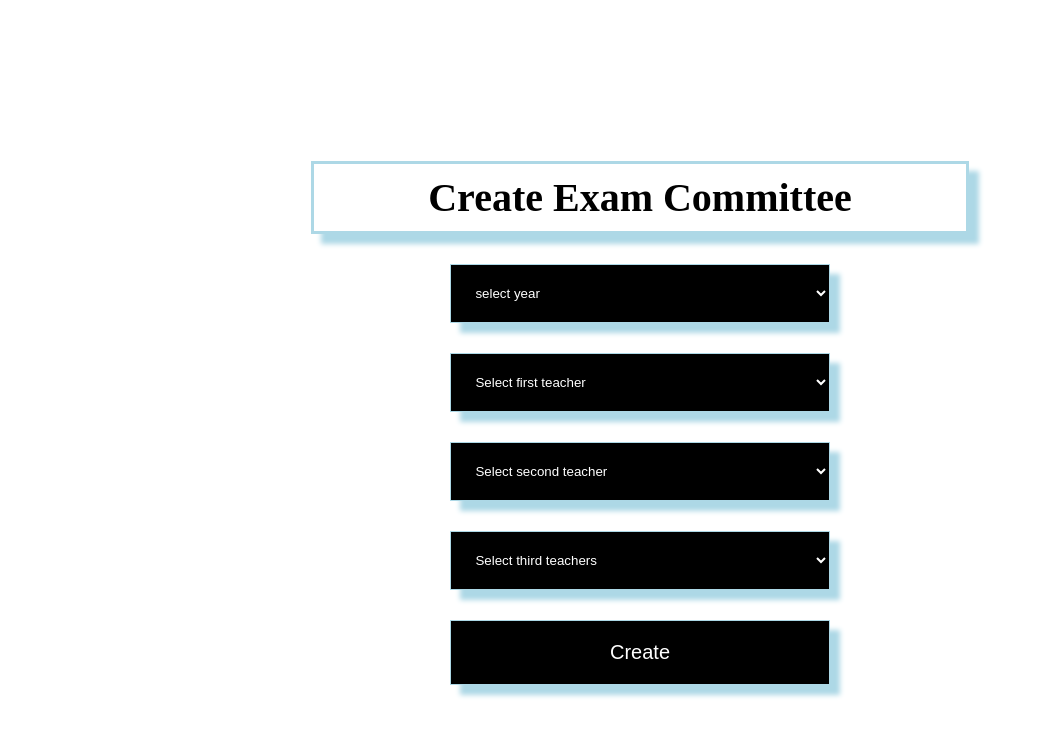
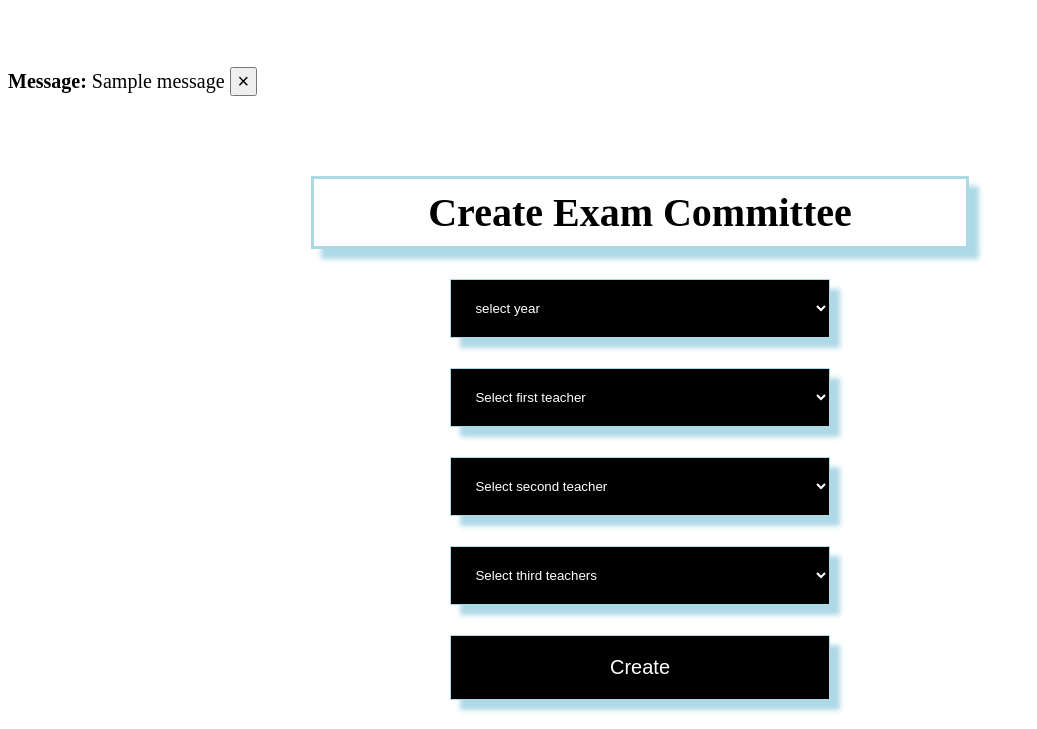
Before and after one commit to Tazim381/invisilatorManagementSystem-Django-, a Django app: page /createexamcommittee in a window 1280 px wide. Shown: the top 729 px of the page, without its empty margins (0-1037 px from the left). Run offline with Django 4.2, Linux system fonts and the light colour scheme; data comes from the database, SQL or seed files in the repository; both versions use the stored data as it was after the commit; one stand-in notice (Sample message) is shown; parts of the project's set-up code (start-up, migrations or seed data) failed here and were passed over.

Commit message:
exam committee and course verification added

```diff
--- a/examcommitte/views.py
+++ b/examcommitte/views.py
@@ -52,7 +52,7 @@ def signup(request):
         user.lastName = lname
         user.email = email
         user.password =pass1
-        user.isCommittee ="False"
+        user.isCommittee = 0
         user.isHeadOfCommittee ="False"
         user.save()
 
@@ -111,6 +111,12 @@ def createExamCommittee(request):
         teacher1 = teacher.objects.get(email=request.POST['tea1'])
         teacher2 = teacher.objects.get(email=request.POST['tea2'])
         teacher3 = teacher.objects.get(email=request.POST['tea3'])
+        if(int(teacher1.isCommittee) | int(teacher2.isCommittee) | int(teacher3.isCommittee)):
+            messages.error(request, "Teacher is already in another committee. Please try another teacher")
+            return redirect('createexamcommittee')
+        if(teacher.objects.filter(isCommittee = year).exists()):
+            messages.error(request, "Exam Committee is already created . Please create another exam committee")
+            return redirect('createexamcommittee')
         teacher1.isCommittee=year
         teacher1.isHeadOfCommittee="True"
         teacher2.isCommittee=year
@@ -118,7 +124,6 @@ def createExamCommittee(request):
         teacher1.save()
         teacher2.save()
         teacher3.save()
-
         ob=Group.objects.get(name=committee)
         ob.user_set.add(user1)
         ob.user_set.add(user2)
--- a/templates/authentication/createExamCommittee.html
+++ b/templates/authentication/createExamCommittee.html
@@ -52,6 +52,22 @@
     <title>Create Exam Committe</title>
   </head>
   <body>
+    {% for message in messages %}
+    <div
+      class="alert alert-{{ message.tags }} alert-dismissible fade show"
+      role="alert"
+    >
+      <strong>Message:</strong> {{ message }}
+      <button
+        type="button"
+        class="close"
+        data-dismiss="alert"
+        aria-label="Close"
+      >
+        <span aria-hidden="true">&times;</span>
+      </button>
+    </div>
+    {% endfor %}
     <h1>Create Exam Committee</h1>
     <form method="POST">
       {%csrf_token%}
```
Also changed, not shown: db.sqlite3.
